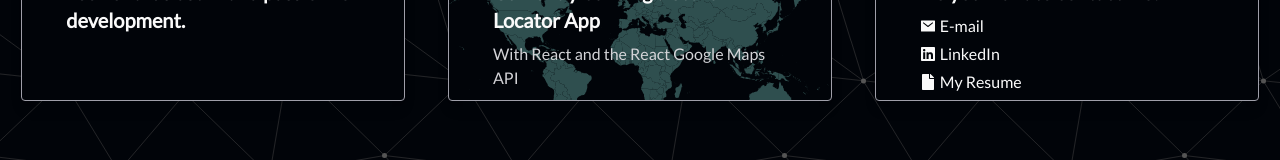
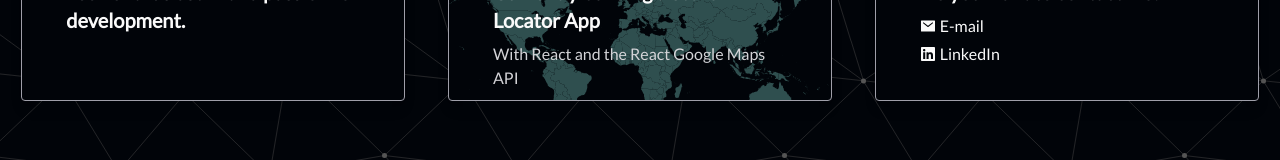
Before and after one commit to 8octa/portfoliov3, a React (Vite) app: page / in a window 1280 px wide. Shown: the part 1159-1319 px from the top of the page. Built offline with nearby package versions, Linux system fonts and the light colour scheme; what tailwindcss-animated would draw is missing.

Commit message:
Update Card.jsx

```diff
--- a/src/components/Card.jsx
+++ b/src/components/Card.jsx
@@ -38,15 +38,6 @@ const Card = ({ title, description, id, img }) => {
               <FaLinkedin />
               LinkedIn
             </a>
-            <a
-              className="flex gap-1 items-center hover:text-blue-500 transition-all duration-200"
-              href="/public/Octavian_Tataru_Resume.pdf"
-              target="_blank"
-              download
-            >
-              <FaFile />
-              My Resume
-            </a>
           </div>
         )}
       </div>
```
